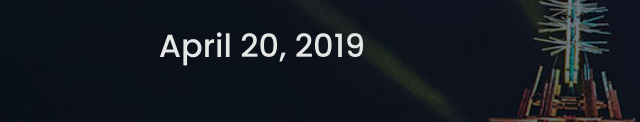
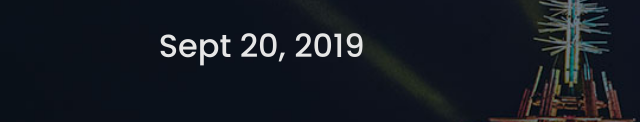
Before and after one commit to osfest-bits/osfest-bits.github.io, a plain HTML site: page index.html in a window 1280 px wide. Shown: the part 678-800 px from the top of the page, 117-757 px from the left. Drawn offline with nearby package versions, Linux system fonts and the light colour scheme.

Commit message:
Update index.html

```diff
--- a/index.html
+++ b/index.html
@@ -123,7 +123,7 @@
                             <label>Seconds</label>
                         </div><!-- .countdown-holder -->
                     </div><!-- .countdown -->
-                    <h2>April 20, 2019</h2>
+                    <h2>Sept 20, 2019</h2>
 
 
                 </div><!-- .col-12 -->
```
